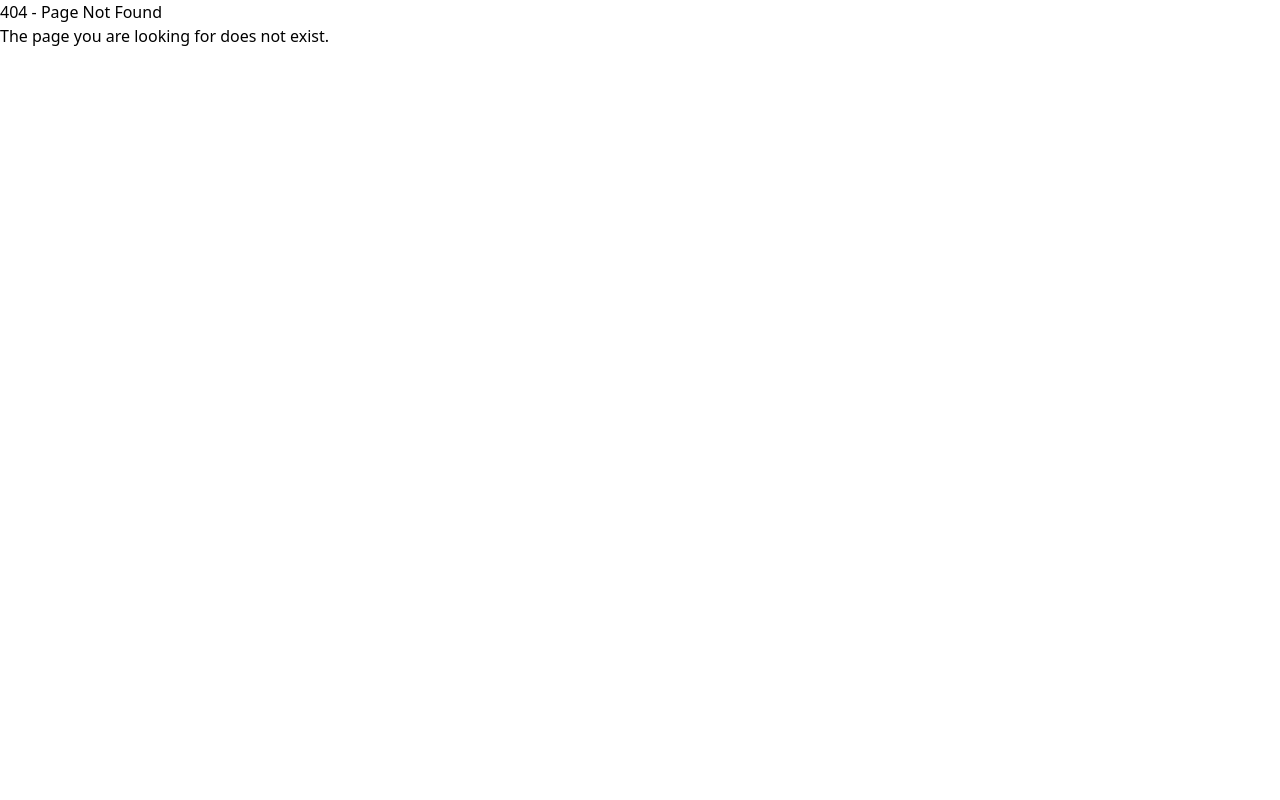
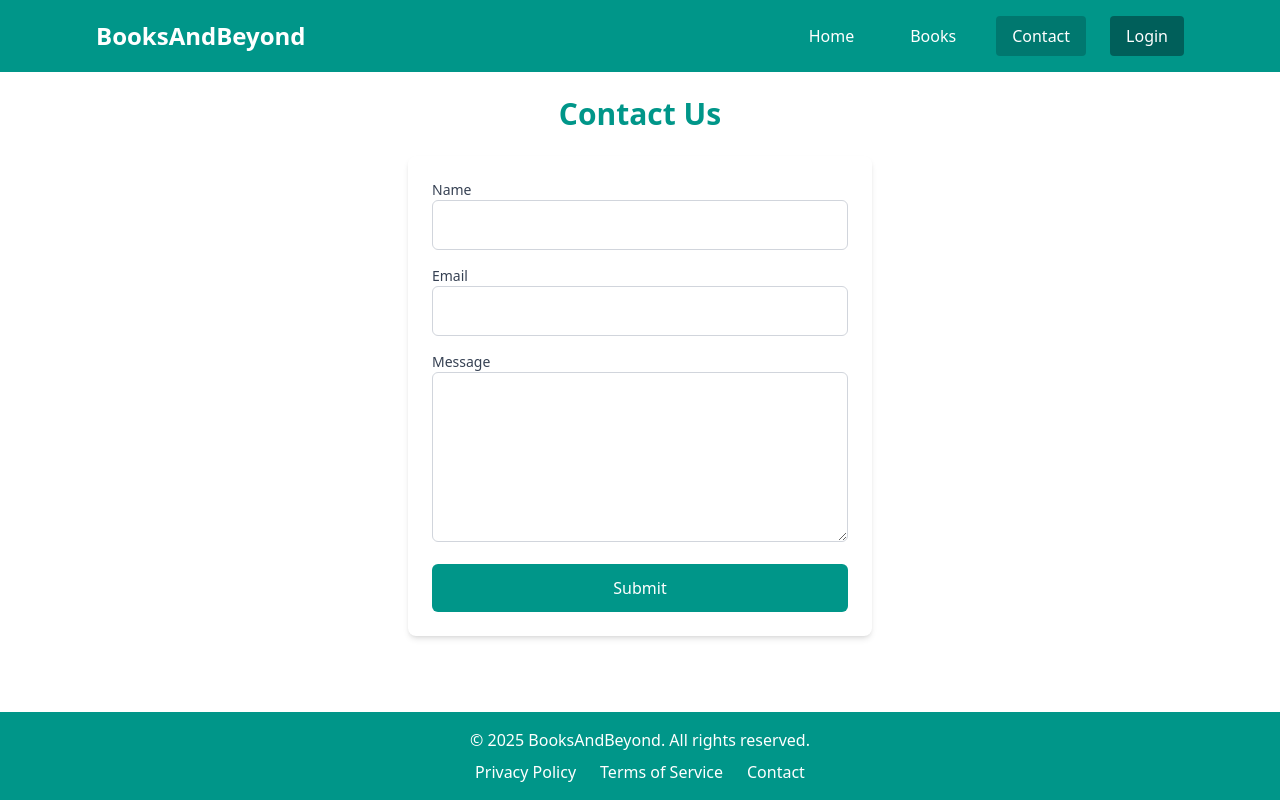
Before and after one commit to NewcoderM/booksAndBeyond-v2.0, a React (Vite) app in the folder client/: page /contact in a window 1280 px wide. Before the commit this address had no page. Built offline with nearby package versions, Linux system fonts and the light colour scheme.

Commit message:
design contact

```diff
--- /dev/null
+++ b/client/src/components/Contact/index.jsx
@@ -0,0 +1,137 @@
+import { useState } from "react";
+import Layout from "../Layout";
+
+const Contact = () => {
+  const [formData, setFormData] = useState({
+    name: "",
+    email: "",
+    message: "",
+  });
+
+  const [formSubmitted, setFormSubmitted] = useState(false);
+  const [error, setError] = useState(null); // For handling errors
+
+  const handleChange = (e) => {
+    const { name, value } = e.target;
+    setFormData((prevData) => ({
+      ...prevData,
+      [name]: value,
+    }));
+  };
+
+  const handleSubmit = async (e) => {
+    e.preventDefault();
+    try {
+      // Sending POST request to backend
+      const response = await fetch(`${import.meta.env.VITE_API_URL}/contact/`, {
+        method: "POST",
+        headers: {
+          "Content-Type": "application/json",
+        },
+        body: JSON.stringify(formData), // Send the form data as JSON
+      });
+
+      if (!response.ok) {
+        throw new Error("Failed to send the message.");
+      }
+
+      // If the request was successful, set the form submission state to true
+      setFormSubmitted(true);
+      setFormData({
+        name: "",
+        email: "",
+        message: "",
+      });
+    } catch (err) {
+      setError(err.message);
+    }
+  };
+
+  return (
+    <Layout>
+      <div className="p-6 max-w-lg mx-auto">
+        <h1 className="text-3xl font-bold text-teal-600 text-center mb-6">
+          Contact Us
+        </h1>
+        {!formSubmitted && (
+          <form
+            onSubmit={handleSubmit}
+            className="bg-white p-6 rounded-lg shadow-md"
+          >
+            <div className="mb-4">
+              <label
+                htmlFor="name"
+                className="block text-sm font-medium text-gray-700"
+              >
+                Name
+              </label>
+              <input
+                type="text"
+                id="name"
+                name="name"
+                value={formData.name}
+                onChange={handleChange}
+                className="w-full p-3 border border-gray-300 rounded-md"
+                required
+              />
+            </div>
+            <div className="mb-4">
+              <label
+                htmlFor="email"
+                className="block text-sm font-medium text-gray-700"
+              >
+                Email
+              </label>
+              <input
+                type="email"
+                id="email"
+                name="email"
+                value={formData.email}
+                onChange={handleChange}
+                className="w-full p-3 border border-gray-300 rounded-md"
+                required
+              />
+            </div>
+            <div className="mb-4">
+              <label
+                htmlFor="message"
+                className="block text-sm font-medium text-gray-700"
+              >
+                Message
+              </label>
+              <textarea
+                id="message"
+                name="message"
+                value={formData.message}
+                onChange={handleChange}
+                className="w-full p-3 border border-gray-300 rounded-md"
+                rows="6"
+                required
+              ></textarea>
+            </div>
+            <button
+              type="submit"
+              className="w-full bg-teal-600 text-white py-3 rounded-md hover:bg-teal-700 transition-colors"
+            >
+              Submit
+            </button>
+          </form>
+        )}
+
+        {formSubmitted && (
+          <div className="mt-6 text-center text-teal-600 font-semibold  border border-teal-600 rounded-lg shadow-lg p-8">
+            Thank you for contacting us! We will get back to you shortly.
+          </div>
+        )}
+
+        {error && (
+          <div className="mt-6 text-center text-red-600 font-semibold border border-teal-600 rounded-lg shadow-lg">
+            {error}
+          </div>
+        )}
+      </div>
+    </Layout>
+  );
+};
+
+export default Contact;
--- a/client/src/router.jsx
+++ b/client/src/router.jsx
@@ -2,6 +2,7 @@ import { BrowserRouter as Router, Routes, Route } from "react-router-dom";
 import Details from "./components/Books/Details";
 import Register from "./components/Auth/Register";
 import Login from "./components/Auth/Login";
+import Contact from "./components/Contact";
 import Books from "./components/Books";
 import Home from "./components/Home";
 import NotFound from "./notFound";
@@ -13,6 +14,7 @@ const BaseRouter = () => {
         <Route path="/" element={<Home />} />
         <Route path="/books" element={<Books />} />
         <Route path="/books/:id" element={<Details />} />
+        <Route path="/contact" element={<Contact />} />
         <Route path="/login" element={<Login />} />
         <Route path="/register" element={<Register />} />
         <Route path="*" element={<NotFound />} />
```
